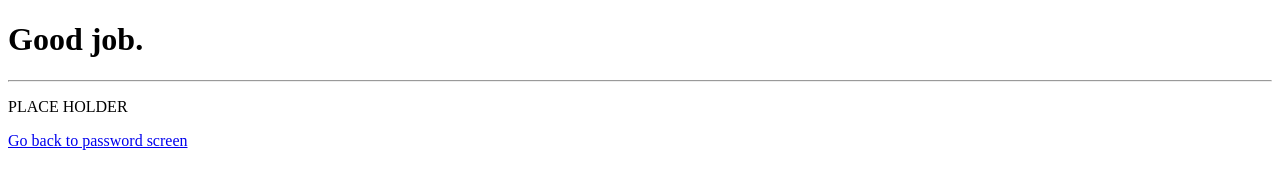
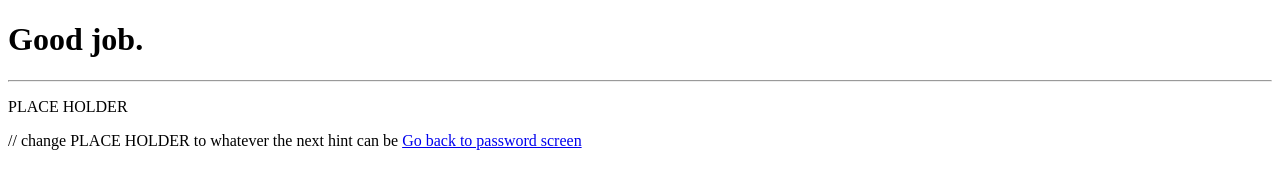
Before and after one commit to BJunee/ClueWebstie, a plain HTML site: page accepted.html in a window 1280 px wide. Drawn offline with Linux system fonts and the light colour scheme.

Commit message:
added notes

```diff
--- a/accepted.html
+++ b/accepted.html
@@ -6,7 +6,7 @@
     <body>
         <h1>Good job.</h1>
         <hr>
-        <p>PLACE HOLDER</p>
+        <p>PLACE HOLDER</p>  // change PLACE HOLDER to whatever the next hint can be
 
         <a href="index.html">Go back to password screen</a>
     </body>
```
